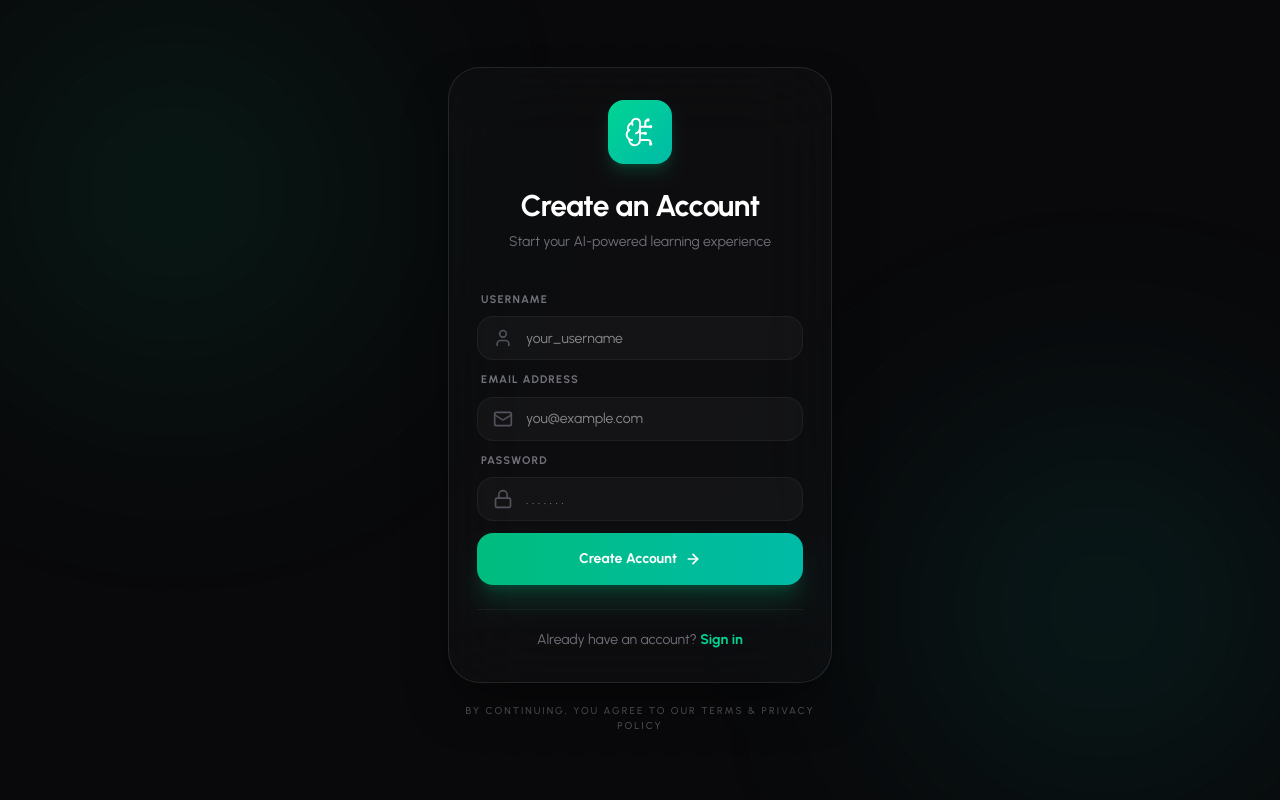
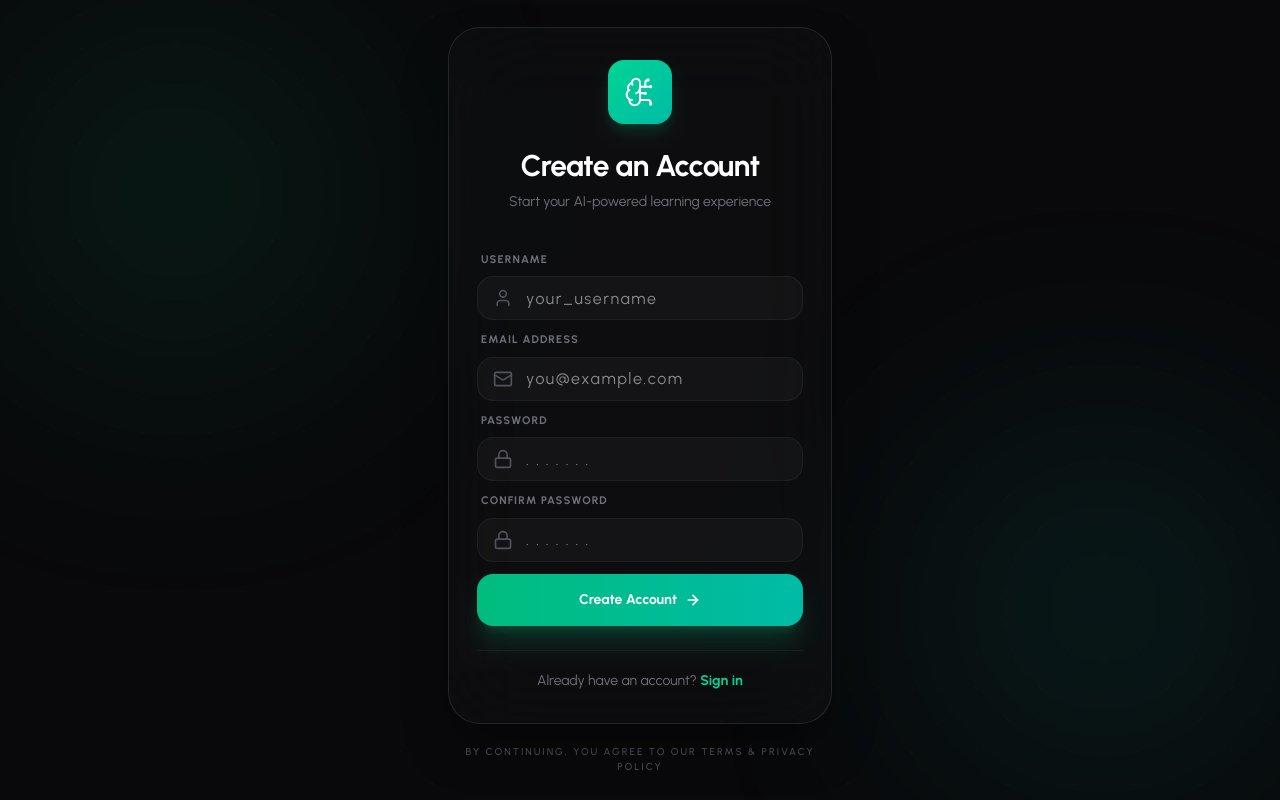
Before and after one commit to krishkumarkr/ai-study-assistant, a React (Vite) app in the folder frontend/ai-learning-assistant/: page /register in a window 1280 px wide. Built offline with nearby package versions, Linux system fonts and the light colour scheme.

Commit message:
Correct the error handling of login and register page.

```diff
--- a/frontend/ai-learning-assistant/src/pages/Auth/LoginPage.jsx
+++ b/frontend/ai-learning-assistant/src/pages/Auth/LoginPage.jsx
@@ -24,10 +24,11 @@ const LoginPage = () => {
       const { token, user } = await authService.login(email, password);
       login(user, token);
       toast.success('Logged in successfully!');
-      navigate('/dashboard');
+      navigate('/dashboard', { replace: true });
     } catch (err) {
-      setError(err.error || 'Failed to login. Please check your credentials.');
-      toast.error(err.error || 'Failed to login.');
+      const errorMessage = err.error || err.message || 'Failed to login. Please check your credentials.';
+      setError(errorMessage);
+      toast.error(errorMessage);
     } finally {
       setLoading(false);
     }
@@ -62,16 +63,15 @@ const LoginPage = () => {
           </div>
 
           {/* Form */}
-          <div className="space-y-6">
+          <form onSubmit={handleSubmit} className="space-y-6">
             {/* Email field */}
             <div className="space-y-2">
               <label className="block text-[11px] font-bold text-zinc-500 uppercase tracking-widest ml-1">
                 Email Address
               </label>
               <div className="relative group">
-                <div className={`absolute inset-y-0 left-0 pl-4 flex items-center pointer-events-none transition-colors duration-300 ${
-                  focusedField === 'email' ? 'text-emerald-400' : 'text-zinc-600'
-                }`}>
+                <div className={`absolute inset-y-0 left-0 pl-4 flex items-center pointer-events-none transition-colors duration-300 ${focusedField === 'email' ? 'text-emerald-400' : 'text-zinc-600'
+                  }`}>
                   <Mail className="h-5 w-5" strokeWidth={2} />
                 </div>
                 <input
@@ -80,7 +80,7 @@ const LoginPage = () => {
                   onChange={(e) => setEmail(e.target.value)}
                   onFocus={() => setFocusedField('email')}
                   onBlur={() => setFocusedField(null)}
-                  className="w-full h-13 pl-12 pr-4 border border-white/5 rounded-2xl bg-white/3 text-white text-sm transition-all duration-300 focus:outline-none focus:border-emerald-500/50 focus:bg-white/5 focus:ring-4 focus:ring-emerald-500/5"
+                  className="w-full h-13 pl-12 pr-4 tracking-widest border border-white/5 rounded-2xl bg-white/3 text-white text-base transition-all duration-300 focus:outline-none focus:border-emerald-500/50 focus:bg-white/5 focus:ring-4 focus:ring-emerald-500/5"
                   placeholder='you@example.com'
                 />
               </div>
@@ -92,9 +92,8 @@ const LoginPage = () => {
                 Password
               </label>
               <div className="relative group">
-                <div className={`absolute inset-y-0 left-0 pl-4 flex items-center pointer-events-none transition-colors duration-300 ${
-                  focusedField === 'password' ? 'text-emerald-400' : 'text-zinc-600'
-                }`}>
+                <div className={`absolute inset-y-0 left-0 pl-4 flex items-center pointer-events-none transition-colors duration-300 ${focusedField === 'password' ? 'text-emerald-400' : 'text-zinc-600'
+                  }`}>
                   <Lock className="h-5 w-5" strokeWidth={2} />
                 </div>
                 <input
@@ -103,7 +102,7 @@ const LoginPage = () => {
                   onChange={(e) => setPassword(e.target.value)}
                   onFocus={() => setFocusedField('password')}
                   onBlur={() => setFocusedField(null)}
-                  className="w-full h-13 pl-12 pr-4 border border-white/5 rounded-2xl bg-white/3 text-white text-sm transition-all duration-300 focus:outline-none focus:border-emerald-500/50 focus:bg-white/5 focus:ring-4 focus:ring-emerald-500/5"
+                  className="w-full h-13 pl-12 pr-4 tracking-widest border border-white/5 rounded-2xl bg-white/3 text-white text-base transition-all duration-300 focus:outline-none focus:border-emerald-500/50 focus:bg-white/5 focus:ring-4 focus:ring-emerald-500/5"
                   placeholder=". . . . . . . . ."
                 />
               </div>
@@ -118,7 +117,7 @@ const LoginPage = () => {
 
             {/* Submit Button */}
             <button
-              onClick={handleSubmit}
+              type="submit"
               disabled={loading}
               className="group relative w-full h-13 bg-linear-to-r from-emerald-500 to-teal-500 hover:from-emerald-400 hover:to-teal-400 active:scale-[0.98] text-white text-sm font-bold rounded-2xl transition-all duration-300 disabled:opacity-50 shadow-xl shadow-emerald-500/20 overflow-hidden"
             >
@@ -137,13 +136,13 @@ const LoginPage = () => {
               </span>
               <div className="absolute inset-0 bg-linear-to-r from-white/0 via-white/10 to-white/0 -translate-x-full group-hover:translate-x-full transition-transform duration-1000" />
             </button>
-          </div>
+          </form>
 
           {/* Footer */}
           <div className="mt-10 pt-6 border-t border-white/5">
             <p className="text-center text-sm text-zinc-500">
               Don't have an account?{' '}
-              <Link to='/register' className="font-bold text-emerald-400 hover:text-emerald-300 transition-colors">
+              <Link to='/register' replace className="font-bold text-emerald-400 hover:text-emerald-300 transition-colors">
                 Sign Up
               </Link>
             </p>
--- a/frontend/ai-learning-assistant/src/pages/Auth/RegisterPage.jsx
+++ b/frontend/ai-learning-assistant/src/pages/Auth/RegisterPage.jsx
@@ -8,6 +8,7 @@ const RegisterPage = () => {
   const [username, setUsername] = useState("");
   const [email, setEmail] = useState("");
   const [password, setPassword] = useState("");
+  const [confirmPassword, setConfirmPassword] = useState("");
   const [error, setError] = useState("");
   const [loading, setLoading] = useState(false);
   const [focusedField, setFocusedField] = useState(null);
@@ -16,6 +17,16 @@ const RegisterPage = () => {
 
   const handleSubmit = async (e) => {
     e.preventDefault();
+
+    if (!username || !email || !password || !confirmPassword) {
+      setError("Please provide all required fields.");
+      return;
+    }
+
+    if (password !== confirmPassword) {
+      setError("Passwords do not match.");
+      return;
+    }
 
     if (password.length < 6) {
       setError("Password must be at least 6 characters long.");
@@ -27,17 +38,18 @@ const RegisterPage = () => {
     try {
       await authService.register(username, email, password);
       toast.success("Registered successfully! Please Login");
-      navigate("/login");
+      navigate("/login" , { replace: true });
     } catch (err) {
-      setError(err.error || "Failed to register. Please try again.");
-      toast.error(err.error || "Failed to register.");
+      const errorMessage = err.error || err.message || "Failed to register. Please try again.";
+      setError(errorMessage);
+      toast.error(errorMessage);
     } finally {
       setLoading(false);
     }
   };
 
   return (
-    <div className="relative flex items-center justify-center min-h-screen bg-zinc-950 overflow-hidden">
+    <div className="relative flex items-center text-base justify-center min-h-screen bg-zinc-950 overflow-hidden">
       <div className="absolute top-0 -left-4 w-96 h-96 bg-emerald-500/10 rounded-full blur-[120px] pointer-events-none" />
       <div className="absolute bottom-0 -right-4 w-96 h-96 bg-teal-500/10 rounded-full blur-[120px] pointer-events-none" />
 
@@ -59,7 +71,7 @@ const RegisterPage = () => {
           </div>
 
           {/* Form */}
-          <div className="space-y-3">
+          <form onSubmit={handleSubmit} className="space-y-3">
             {/* Username field */}
             <div className="space-y-2">
               <label className="block text-[11px] font-bold text-zinc-500 uppercase tracking-widest ml-1">
@@ -81,7 +93,7 @@ const RegisterPage = () => {
                   onChange={(e) => setUsername(e.target.value)}
                   onFocus={(e) => setFocusedField("username")}
                   onBlur={(e) => setFocusedField(null)}
-                  className="w-full h-11 pl-12 pr-4 border border-white/5 rounded-2xl bg-white/3 text-white text-sm transition-all duration-300 focus:outline-none focus:border-emerald-500/50 focus:bg-white/5 focus:ring-4 focus:ring-emerald-500/5"
+                  className="w-full h-11 pl-12 pr-4 tracking-widest border border-white/5 rounded-2xl bg-white/3 text-white text-base transition-all duration-300 focus:outline-none focus:border-emerald-500/50 focus:bg-white/5 focus:ring-4 focus:ring-emerald-500/5"
                   placeholder="your_username"
                 />
               </div>
@@ -108,7 +120,7 @@ const RegisterPage = () => {
                   onChange={(e) => setEmail(e.target.value)}
                   onFocus={(e) => setFocusedField("email")}
                   onBlur={(e) => setFocusedField(null)}
-                  className="w-full h-11 pl-12 pr-4 border border-white/5 rounded-2xl bg-white/3 text-white text-sm transition-all duration-300 focus:outline-none focus:border-emerald-500/50 focus:bg-white/5 focus:ring-4 focus:ring-emerald-500/5"
+                  className="w-full h-11 pl-12 pr-4 tracking-widest border border-white/5 rounded-2xl bg-white/3 text-white text-base transition-all duration-300 focus:outline-none focus:border-emerald-500/50 focus:bg-white/5 focus:ring-4 focus:ring-emerald-500/5"
                   placeholder="you@example.com"
                 />
               </div>
@@ -135,7 +147,34 @@ const RegisterPage = () => {
                   onChange={(e) => setPassword(e.target.value)}
                   onFocus={(e) => setFocusedField("password")}
                   onBlur={(e) => setFocusedField(null)}
-                  className="w-full h-11 pl-12 pr-4 border border-white/5 rounded-2xl bg-white/3 text-white text-sm transition-all duration-300 focus:outline-none focus:border-emerald-500/50 focus:bg-white/5 focus:ring-4 focus:ring-emerald-500/5"
+                  className="w-full h-11 pl-12 pr-4 tracking-widest border border-white/5 rounded-2xl bg-white/3 text-white text-base transition-all duration-300 focus:outline-none focus:border-emerald-500/50 focus:bg-white/5 focus:ring-4 focus:ring-emerald-500/5"
+                  placeholder=". . . . . . ."
+                />
+              </div>
+            </div>
+
+            {/* Confirm Password field */}
+            <div className="space-y-2">
+              <label className="block text-[11px] font-bold text-zinc-500 uppercase tracking-widest ml-1">
+                Confirm Password
+              </label>
+              <div className="relative group">
+                <div
+                  className={`absolute inset-y-0 left-0 pl-4 flex items-center pointer-events-none transition-colors duration-300 ${
+                    focusedField === "confirmPassword"
+                      ? "text-emerald-400"
+                      : "text-zinc-600"
+                  }`}
+                >
+                  <Lock className="h-5 w-5" strokeWidth={2} />
+                </div>
+                <input
+                  type="password"
+                  value={confirmPassword}
+                  onChange={(e) => setConfirmPassword(e.target.value)}
+                  onFocus={() => setFocusedField("confirmPassword")}
+                  onBlur={() => setFocusedField(null)}
+                  className="w-full h-11 pl-12 pr-4 tracking-widest border border-white/5 rounded-2xl bg-white/3 text-white text-base transition-all duration-300 focus:outline-none focus:border-emerald-500/50 focus:bg-white/5 focus:ring-4 focus:ring-emerald-500/5"
                   placeholder=". . . . . . ."
                 />
               </div>
@@ -152,7 +191,7 @@ const RegisterPage = () => {
 
             {/* Submit button */}
             <button
-              onClick={handleSubmit}
+              type="submit"
               disabled={loading}
               className="group relative w-full h-13 bg-linear-to-r from-emerald-500 to-teal-500 hover:from-emerald-400 hover:to-teal-400 active:scale-[0.98] text-white text-sm font-bold rounded-2xl transition-all duration-300 disabled:opacity-50 shadow-xl shadow-emerald-500/20 overflow-hidden"
             >
@@ -174,14 +213,14 @@ const RegisterPage = () => {
               </span>
               <div className="absolute inset-0 bg-linear-to-r from-white/0 via-white/10 to-white/0 -translate-x-full group-hover:translate-x-full transition-transform duration-1000" />
             </button>
-          </div>
+          </form>
 
           {/* Footer */}
           <div className="mt-6 pt-5 border-t border-white/5">
             <p className="text-center text-sm text-zinc-500">
               Already have an account?{" "}
               <Link
-                to="/login"
+                to="/login" replace
                 className="font-bold text-emerald-400 hover:text-emerald-300 transition-colors"
               >
                 Sign in
```
